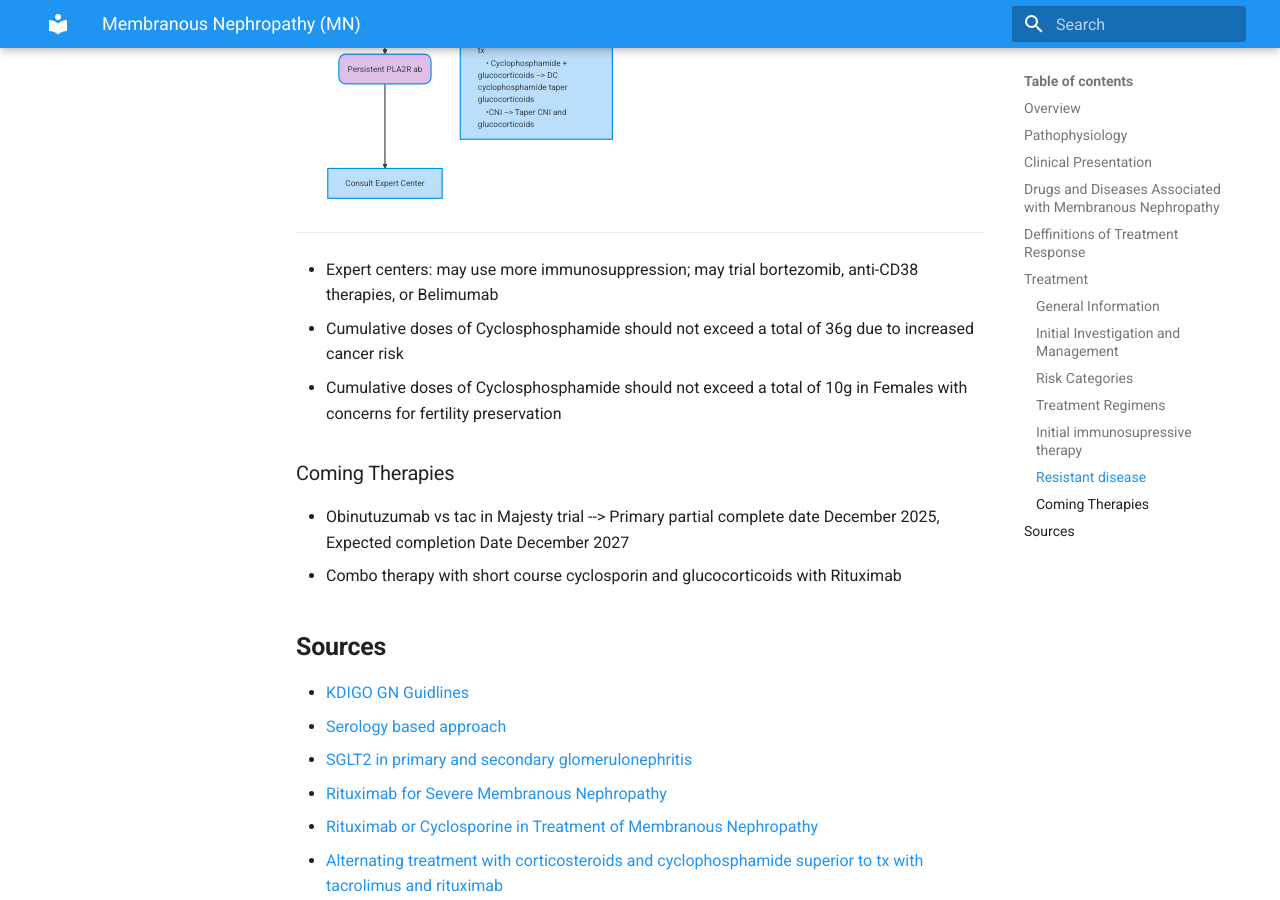
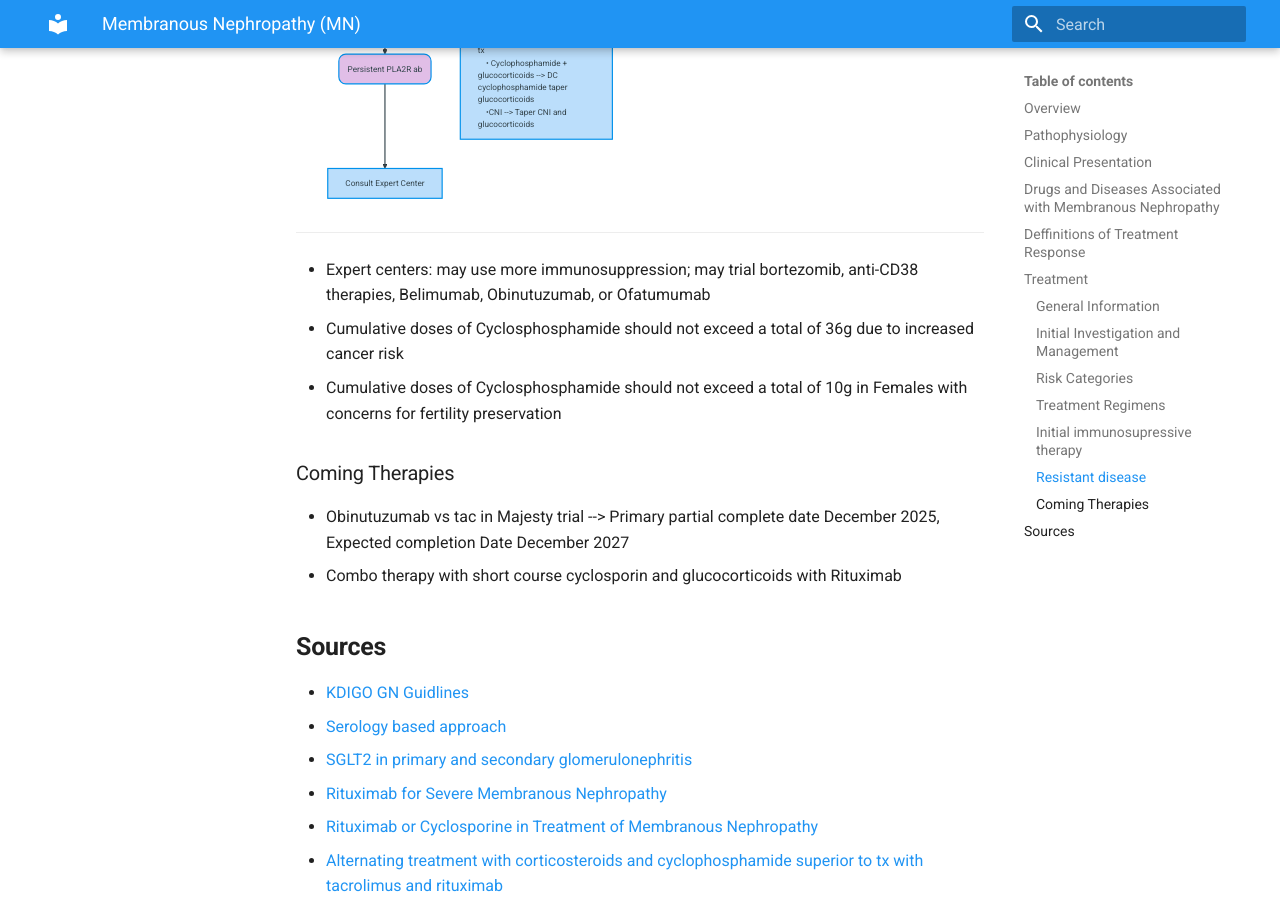
Before and after one commit to TTUNEPH2025/GN, an MkDocs documentation site: the page built from docs/Membranous.md, in a window 1280 px wide and 900 px high, scrolled down 10261 px. Built offline with MkDocs 1.6.1 and Material for MkDocs 9.7.7, drawn with Linux system fonts in a browser that asks for light colours.

Commit message:
Update Membranous.md

```diff
--- a/docs/Membranous.md
+++ b/docs/Membranous.md
@@ -490,7 +490,7 @@ flowchart TD
 
 ---
 
- * Expert centers: may use more immunosuppression; may trial bortezomib, anti-CD38 therapies, or Belimumab
+ * Expert centers: may use more immunosuppression; may trial bortezomib, anti-CD38 therapies, Belimumab, Obinutuzumab, or Ofatumumab
  * Cumulative doses of Cyclosphosphamide should not exceed a total of 36g due to increased cancer risk
  * Cumulative doses of Cyclosphosphamide should not exceed a total of 10g in Females with concerns for fertility
 preservation
```
